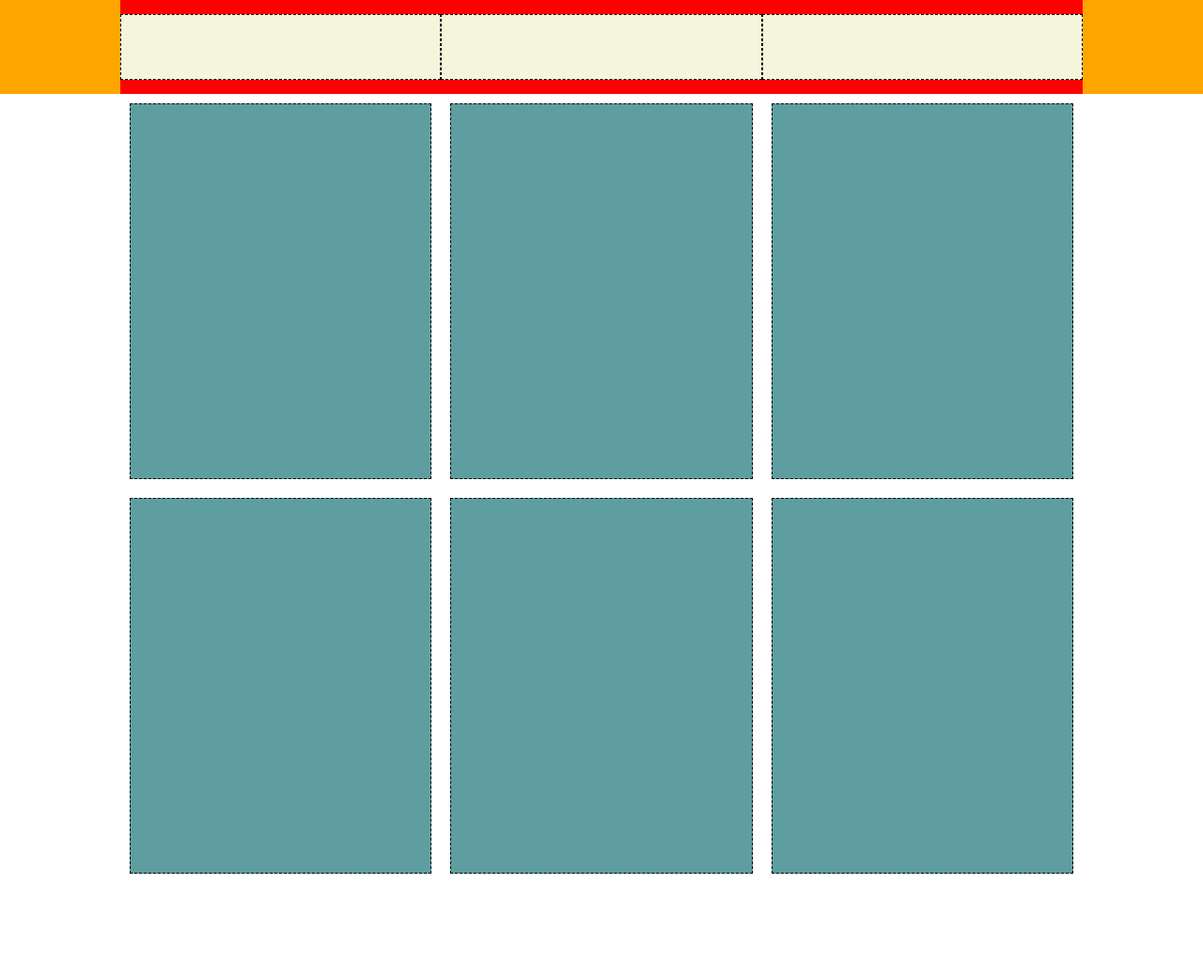
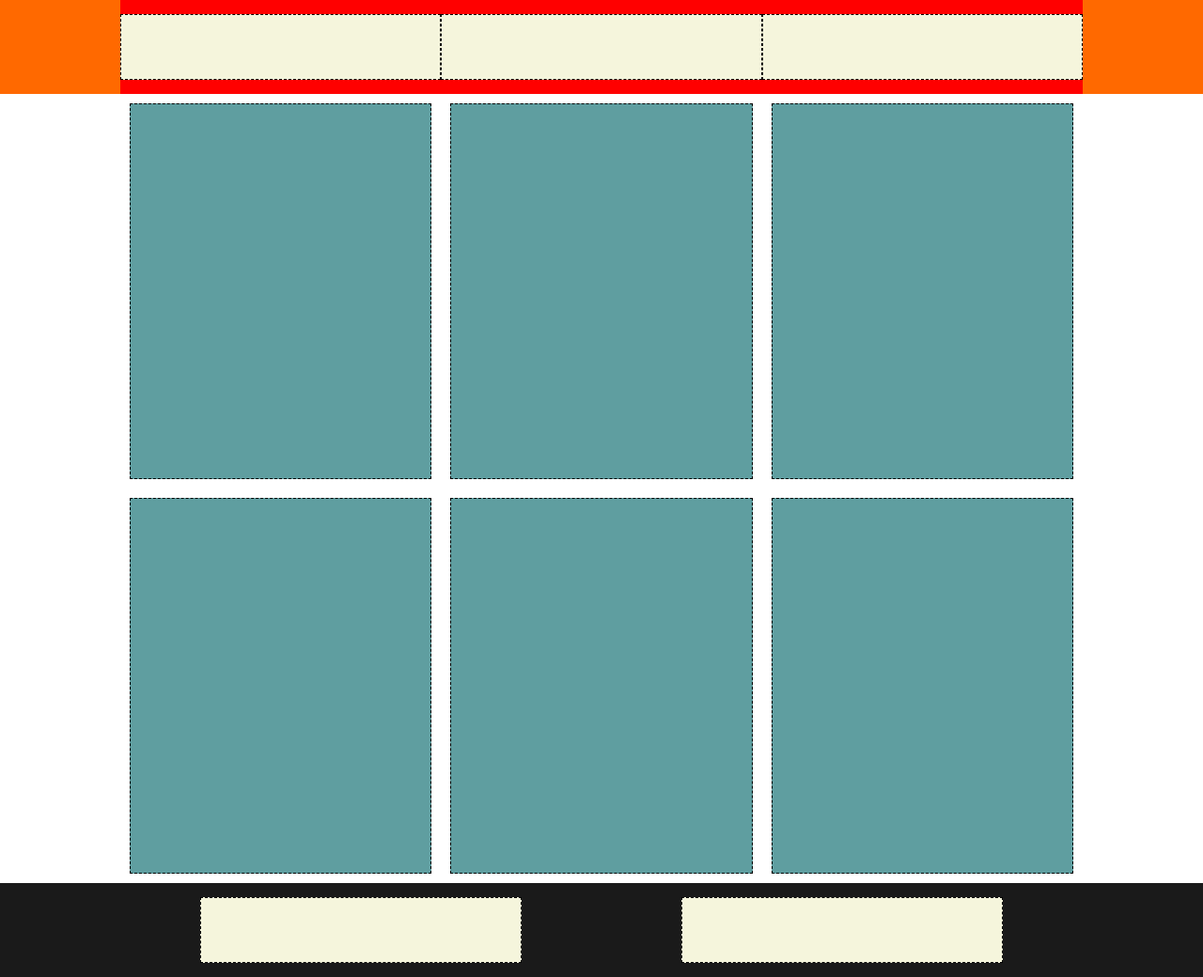
Before and after one commit to mattiabenelli/html-css-boolando, a plain HTML site: page index.html in a window 1280 px wide. Shown: the whole page at 94% size. Before the commit the page ends 940 px from the top, so only its background shows below. Drawn offline with Linux system fonts and the light colour scheme.

Commit message:
Struttura footer

```diff
--- a/css/style.css
+++ b/css/style.css
@@ -5,7 +5,7 @@
 }
 /* Struttura header */
 header{
-    background-color: orange;
+    background-color: #ff6900;
 }
 .nav_container{
     background-color: red;
@@ -29,7 +29,6 @@ header{
 /* Struttura main*/
 .main_container{
     width: 80%;
-    height: 600px;
     margin: 0 auto;
 }
 .col_vestito{
@@ -39,3 +38,19 @@ header{
     border: 1px dashed black;
     margin: 10px;
 }
+/* struttura footer */
+footer{
+    background-color: #1a1a1a ;
+}
+.footer_container{
+    width: 80%;
+    height: 100px;
+    margin: 0 auto;
+}
+.col_info, .col_social{
+    width: calc(100% / 3);
+    height: 70px;
+    background-color: beige;
+    border: 1px dashed black;
+    margin-top: 15px;
+}
--- a/index.html
+++ b/index.html
@@ -31,5 +31,13 @@
                 </div>
             </div>
         </main>
+        <footer>
+            <div class="footer_container">
+                <div class="row">
+                    <div class="col_info"></div>
+                    <div class="col_social"></div>
+                </div>
+            </div>
+        </footer>
     </body>
 </html>
```
